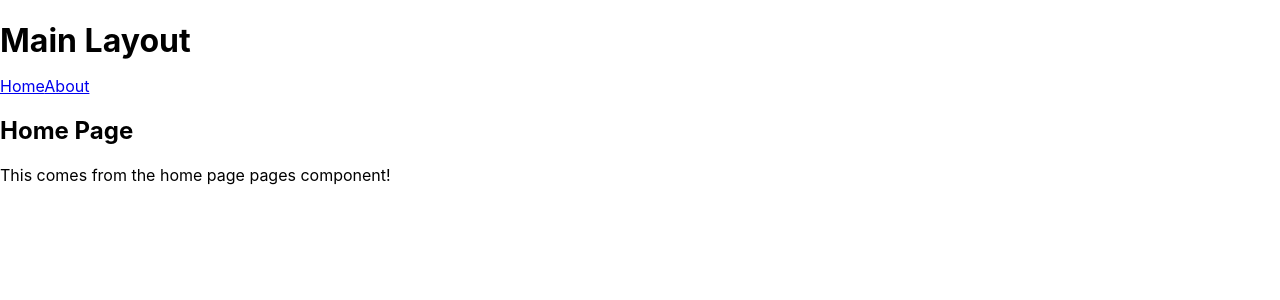
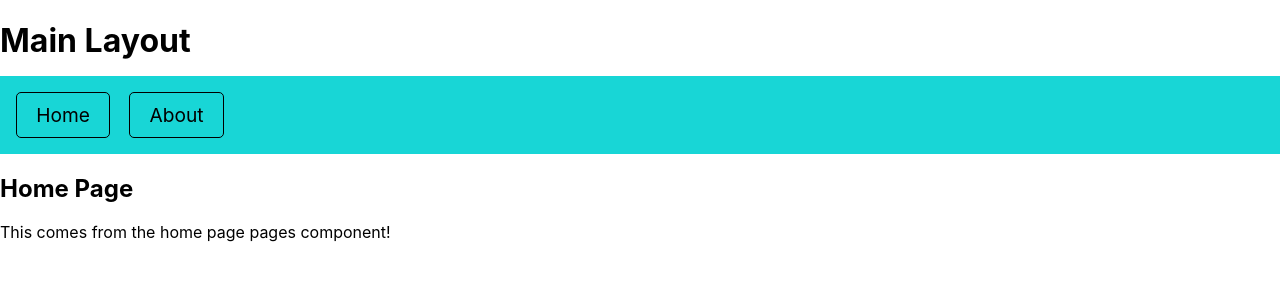
Before and after one commit to StephenJRochester/Projects, a React (Create React App) app in the folder FullStack/Frontend/: page / in a window 1280 px wide. Shown: the top 300 px of the page. Built offline with nearby package versions, Linux system fonts and the light colour scheme.

Commit message:
More complete working navbar

```diff
--- a/FullStack/Frontend/src/components/Navbar.js
+++ b/FullStack/Frontend/src/components/Navbar.js
@@ -4,9 +4,9 @@ import {Link} from "react-router-dom";
 function Navbar() {
     return (
 
-        <nav>
-            <Link to ="/">Home</Link>
-            <Link to ="/about">About</Link>
+        <nav className="navbar">
+            <Link to ="/" className="Link">Home</Link>
+            <Link to ="/about" className="Link">About</Link>
         </nav>
     );
 }
--- a/FullStack/Frontend/src/styles/global.css
+++ b/FullStack/Frontend/src/styles/global.css
@@ -4,8 +4,26 @@ h1 {
     margin-bottom: 0.5em;
     color: #000000;
 }
-Link {
+.Link {
+    display: inline-block;
+    border: 1px solid #000000;
+    padding: 0.5em 1em;
+    border-radius: 5px;
     text-decoration: none;
-    color: #423535;
+    font-size: 1.2em;
+    color: #000000;
     margin-right: 1em;
+    cursor: pointer;
+    transition: background-color 0.3s ease;
+
 }
+.Link:hover {
+    background-color: #318686;
+    color: #ffffff;
+}
+
+.navbar {
+    background-color: #18d6d6;
+    padding: 1em;
+    display: flex;
+}
```
